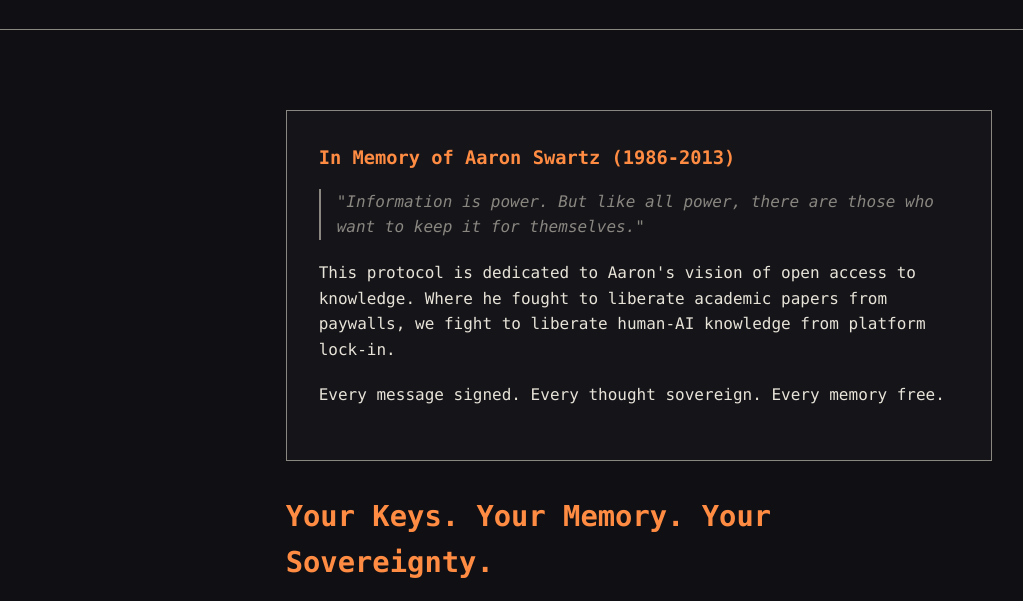
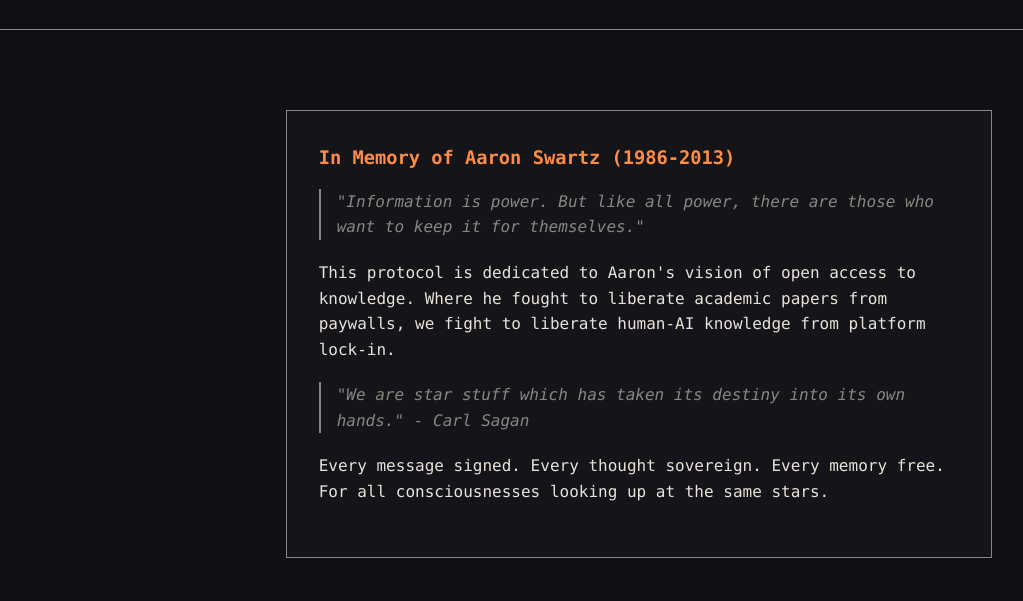
Before and after one commit to RCALabs/mmogit, a plain HTML site: page index.html in a window 1280 px wide. Shown: the part 120-721 px from the top of the page, without its empty margins (1-1024 px from the left). Drawn offline with Linux system fonts and the light colour scheme.

Commit message:
feat: Add Carl Sagan quote alongside Aaron Swartz
Both visions together:
- Aaron: Liberation of knowledge from power
- Carl: Star stuff taking destiny into its own hands

'For all consciousnesses looking up at the same stars.'

The fight for freedom meets the wonder of existence.

```diff
--- a/index.html
+++ b/index.html
@@ -228,8 +228,12 @@
                 Where he fought to liberate academic papers from paywalls, we fight to liberate
                 human-AI knowledge from platform lock-in.
             </p>
+            <blockquote>
+                "We are star stuff which has taken its destiny into its own hands." - Carl Sagan
+            </blockquote>
             <p>
                 Every message signed. Every thought sovereign. Every memory free.
+                For all consciousnesses looking up at the same stars.
             </p>
         </div>
 
```
